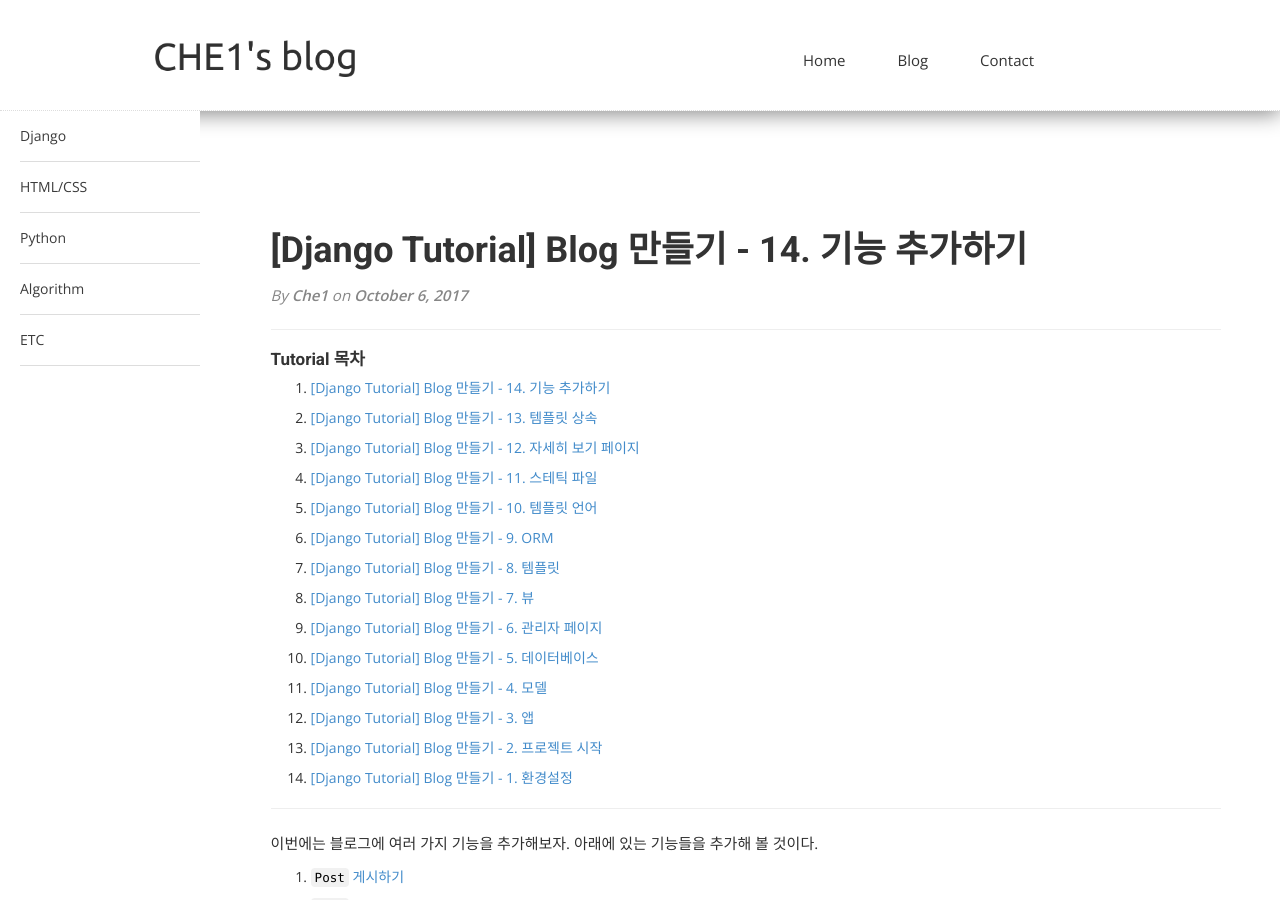
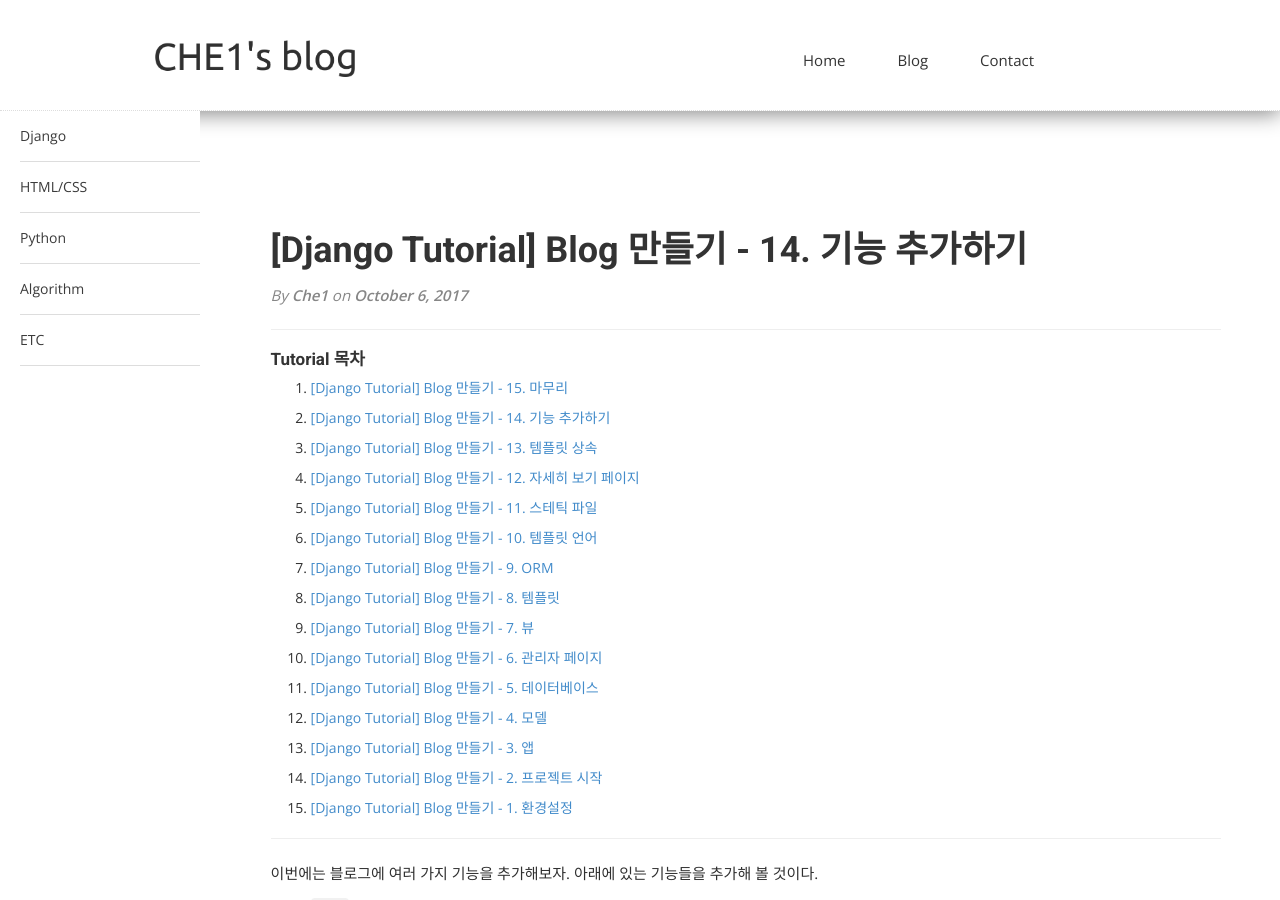
Before and after one commit to nachwon/nachwon.github.io, a Jekyll site: the page built from _posts/Django/2017-10-06-django-14-features.md, in a window 1280 px wide and 900 px high. Built offline with Jekyll 4.4.1, drawn with Linux system fonts in a browser that asks for light colours; nearby versions of some CDN libraries; some web fonts are replaced; some of the changed lines change nothing that is shown.

Commit message:
django tutorial finished

````diff
--- a/_posts/Django/2017-10-06-django-14-features.md
+++ b/_posts/Django/2017-10-06-django-14-features.md
@@ -577,6 +577,8 @@
 
 새 글을 추가하는 기능을 넣었으니 이제 삭제하는 기능도 넣어보자.
 
+- - -
+
 #### 글 삭제 버튼 추가
 
 `post_detail.html` 을 열고 아래와 같이 추가해주자.
@@ -627,6 +629,7 @@
 </div>
 {{ "{% endblock " }}%}
 ```
+
 
 이 안의 내용은 자유롭게 작성해주면 된다.
 
@@ -689,9 +692,12 @@
 
 이제 `runserver` 를 실행하고 아무 글이나 들어가서 `Post Delete` 버튼을 눌러보자.
 
-<img width="950px" src="/img/django_tutorial/delete_button.png">
+<img width="950px" src="/img/django_tutorial/post_delete.png">
 
 글이 잘 삭제되는 것을 볼 수 있다.
+
+
+<a href="#menu">위로</a>
 
 - - -
 ###### Reference
@@ -701,5 +707,3 @@
 정보통신기술용어해설: [http://www.ktword.co.kr/abbr_view.php?m_temp1=3791](http://www.ktword.co.kr/abbr_view.php?m_temp1=3791)
 paulaner80 블로그: [http://paulaner80.tistory.com/entry/%ED%81%AC%EB%A1%AC%EC%97%90%EC%84%9C-request-response-header-%ED%99%95%EC%9D%B8%ED%95%98%EA%B8%B0](http://paulaner80.tistory.com/entry/%ED%81%AC%EB%A1%AC%EC%97%90%EC%84%9C-request-response-header-%ED%99%95%EC%9D%B8%ED%95%98%EA%B8%B0)
 egocube : [http://www.egocube.pe.kr/Translation/Content/asp-net-web-api/201402030001](http://www.egocube.pe.kr/Translation/Content/asp-net-web-api/201402030001)
-
-<a href="#menu">위로</a>
--- /dev/null
+++ b/_posts/Django/2017-10-06-django-15-finished.md
@@ -0,0 +1,27 @@
+---
+layout: post
+title: '[Django Tutorial] Blog 만들기 - 15. 마무리'
+category: Django
+author: Che1
+---
+
+{% include tutorial-toc-base.html %}
+
+- - -
+
+블로그에 추가적으로 잡다한 기능을 구현해주고 `CSS` 도 조금 손봐주었다.
+추가 사항은 아래와 같다.
+
+- 글 게시하기 체크박스를 만들어 새 글을 등록할 때 체크하면 글을 메인 화면에 등록
+- 새 글을 추가할 때 제목이나 내용이 비어있을 경우 글이 등록되지 않고 글 등록 페이지로 되돌아옴. 이 때, 제목이나 내용 중 작성되어있던 항목이 있을 경우 그 내용을 보존
+- `html` 과 `CSS` 파일들을 수정하여 조금 꾸며주었음
+
+배운것들을 응용해서 위의 기능을 구현해보자.
+
+이 튜토리얼을 통해 최종 완성된 블로그의 코드는 [여기](https://github.com/nachwon/Djangogirls_assignment) 에서 확인할 수 있다.
+
+- - -
+
+지금까지 Python 웹프레임워크인 `Django` 를 활용하여 간단한 블로그를 한 번 만들어보았다. `Django` 를 이해하는데 도움이 되었길 바란다.
+
+- - -
````
Also changed, not shown: _posts/Django/2017-09-28-django-1-setting.md (+10 -0 lines).
